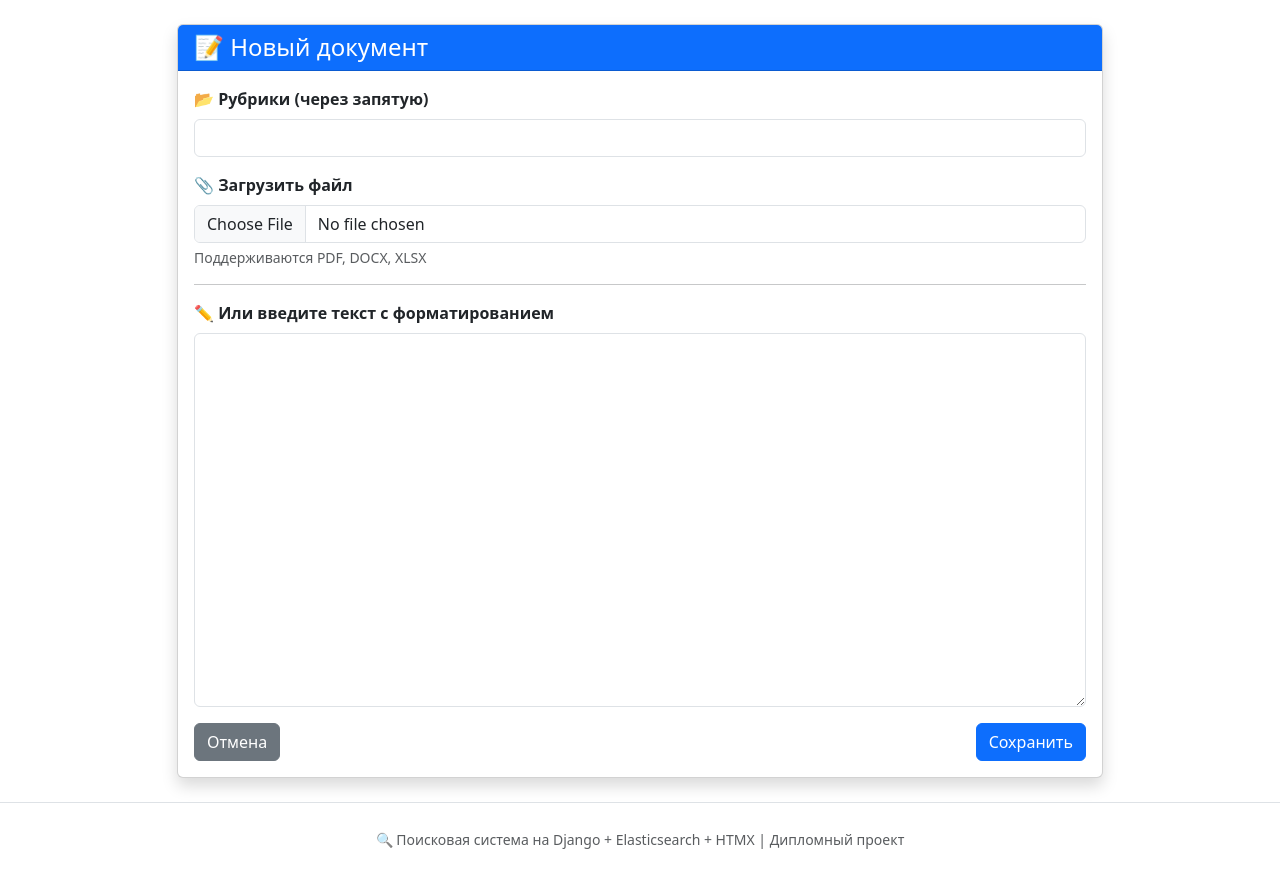
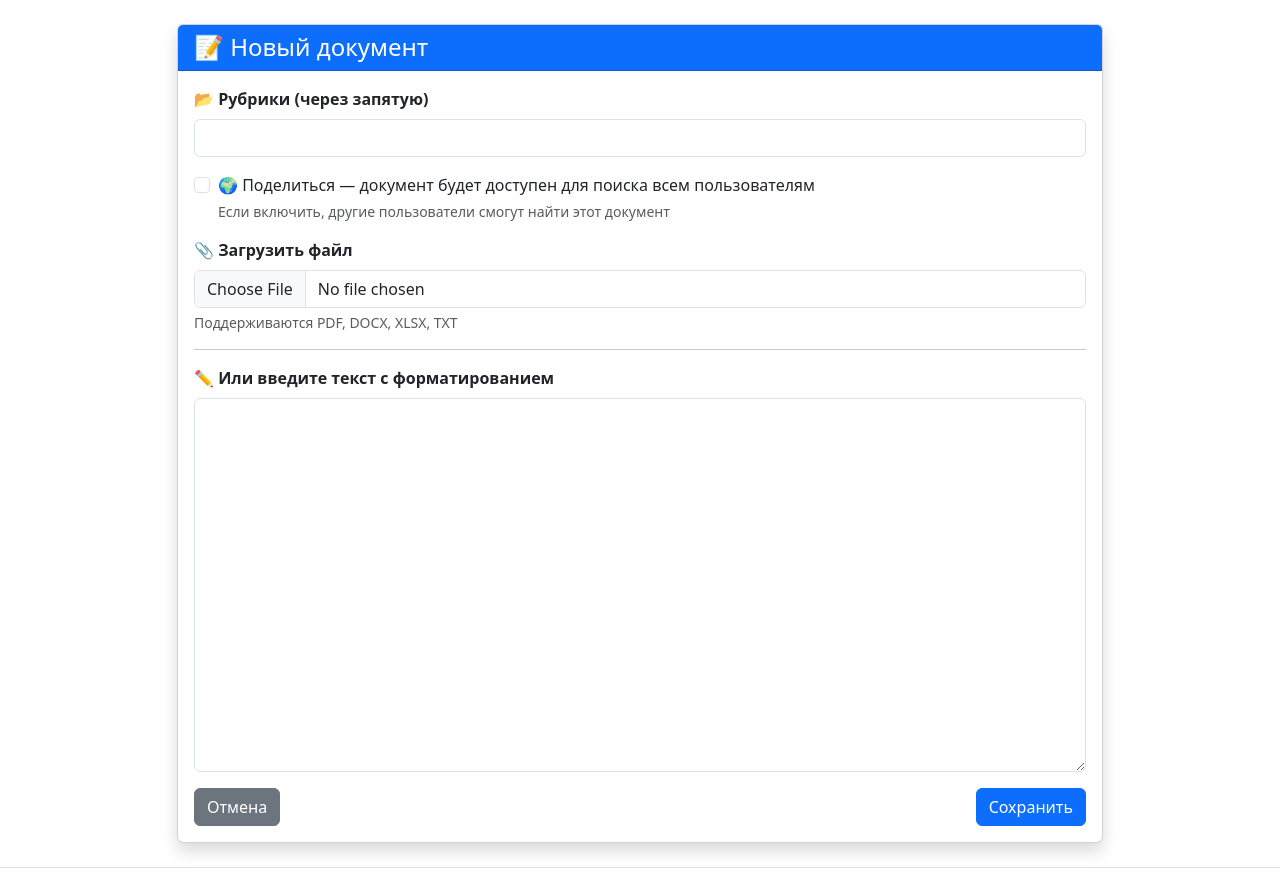
Before and after one commit to aleksey-s-lozhkin/Diploma, a Django app: page /documents/create/ in a window 1280 px wide. Shown: the part 67-950 px from the top of the page. Before the commit the page ends 916 px from the top, so only its background shows below. Run offline with Django 5.2, Linux system fonts and the light colour scheme; the visitor is signed in with stand-in values (Sample User, id 1); some libraries are stand-ins or nearby versions.

Commit message:
Add public/private for documents

```diff
--- a/config/settings.py
+++ b/config/settings.py
@@ -231,3 +231,6 @@ TINYMCE_COMPRESSOR = False
 RATELIMIT_USE_CACHE = "default"
 RATELIMIT_CACHE_PREFIX = "rl:"
 RATELIMIT_ENABLE = True
+
+# user StrongPass123
+# admin admin
--- a/documents/admin.py
+++ b/documents/admin.py
@@ -28,7 +28,7 @@ class DocumentAdmin(admin.ModelAdmin):
     readonly_fields = ["created_date"]
 
     # Поля для редактирования
-    fields = ["user", "rubrics", "text", "created_date"]
+    fields = ["user", "rubrics", "text", "is_public", "file", "file_name", "file_type", "created_date"]
 
     # Действия
     actions = ["delete_selected"]
--- a/documents/documents.py
+++ b/documents/documents.py
@@ -43,6 +43,7 @@ class DocumentIndex(Document):
     text = fields.TextField(analyzer=russian_analyzer)
     created_date = fields.DateField()
     user_id = fields.IntegerField()
+    is_public = fields.BooleanField()
 
     class Django:
         model = DocumentModel
--- a/documents/models.py
+++ b/documents/models.py
@@ -7,6 +7,7 @@ class Document(models.Model):
     rubrics = models.JSONField(default=list)
     text = models.TextField(verbose_name="Текст документа (HTML)")
     created_date = models.DateTimeField(auto_now_add=True)
+    is_public = models.BooleanField(default=False, verbose_name="Публичный документ")
 
     # Поля для файлов
     file = models.FileField(upload_to="documents/%Y/%m/%d/", blank=True, null=True)
--- a/documents/views_frontend.py
+++ b/documents/views_frontend.py
@@ -135,9 +135,14 @@ class SearchResultsView(View):
                 return render(request, "partials/search_results.html", {"results": [], "query": ""})
 
             connections.configure(default={"hosts": "http://elasticsearch:9200"})
-            s = Search(index="documents")
-            s = s.query("match", text=query)
-            s = s.filter("term", user_id=request.user.id)
+
+            s = Search(index="documents").query(
+                "bool",
+                must=[{"match": {"text": query}}],
+                should=[{"term": {"user_id": request.user.id}}, {"term": {"is_public": True}}],
+                minimum_should_match=1,
+            )
+
             s = s.highlight(
                 "text",
                 fragment_size=300,
@@ -148,6 +153,7 @@ class SearchResultsView(View):
                 boundary_max_scan=50,
                 fragmenter="span",
             )
+
             response = s.execute()
 
             SearchHistory.objects.create(user=request.user, query=query, results_count=response.hits.total.value)
@@ -193,6 +199,7 @@ class DocumentCreateView(View):
         rubrics_str = request.POST.get("rubrics", "")
         rubrics = [r.strip() for r in rubrics_str.split(",") if r.strip()]
         html_text = request.POST.get("text", "")
+        is_public = request.POST.get("is_public") == "on"
 
         # Очищаем HTML от опасных тегов
         cleaned_text = bleach.clean(html_text, tags=ALLOWED_TAGS, strip=True)
@@ -225,6 +232,7 @@ class DocumentCreateView(View):
             user=request.user,
             rubrics=rubrics,
             text=final_text,
+            is_public=is_public,
             file=uploaded_file if uploaded_file else None,
             file_name=file_name,
             file_type=file_type,
@@ -239,6 +247,7 @@ class DocumentEditView(View):
     def get(self, request, pk):
         doc = get_object_or_404(Document, pk=pk, user=request.user)
         rubrics_value = ", ".join(doc.rubrics) if doc.rubrics else ""
+
         return render(
             request,
             "document_form.html",
@@ -250,12 +259,14 @@ class DocumentEditView(View):
         rubrics_str = request.POST.get("rubrics", "")
         rubrics = [r.strip() for r in rubrics_str.split(",") if r.strip()]
         html_text = request.POST.get("text", "")
+        is_public = request.POST.get("is_public") == "on"
 
         # Очищаем HTML
         cleaned_text = bleach.clean(html_text, tags=ALLOWED_TAGS, strip=True)
 
         doc.rubrics = rubrics
         doc.text = cleaned_text
+        doc.is_public = is_public
         doc.save()
 
         messages.success(request, "Документ успешно обновлён")
--- a/templates/document_form.html
+++ b/templates/document_form.html
@@ -19,16 +19,24 @@
                         <input type="text" name="rubrics" class="form-control" value="{{ rubrics_value }}">
                     </div>
 
+                    <div class="form-check mb-3">
+                        <input type="checkbox" name="is_public" id="is_public" class="form-check-input" {% if doc.is_public %}checked{% endif %}>
+                        <label class="form-check-label" for="is_public">
+                            🌍 Поделиться — документ будет доступен для поиска всем пользователям
+                        </label>
+                        <div class="form-text text-muted">Если включить, другие пользователи смогут найти этот документ</div>
+                    </div>
+
                     <div class="mb-3">
                         <label class="form-label fw-bold">📎 Загрузить файл</label>
                         <input type="file" name="file" class="form-control" accept=".pdf,.docx,.xlsx,.txt">
-                        <div class="form-text">Поддерживаются PDF, DOCX, XLSX</div>
+                        <div class="form-text">Поддерживаются PDF, DOCX, XLSX, TXT</div>
                         {% if doc.file %}
-                            <div class="mt-2">
-                                <a href="{{ doc.file.url }}" class="btn btn-sm btn-outline-secondary" target="_blank">
-                                    📄 Текущий файл: {{ doc.file_name }}
-                                </a>
-                            </div>
+                        <div class="mt-2">
+                            <a href="{{ doc.file.url }}" class="btn btn-sm btn-outline-secondary" target="_blank">
+                                📄 Текущий файл: {{ doc.file_name }}
+                            </a>
+                        </div>
                         {% endif %}
                     </div>
 
```
Also changed, not shown: docker-compose.dev.yml (+6 -1 lines), documents/views.py (+8 -3 lines), documents/migrations/0001_initial.py (added), documents/migrations/0002_document_file_document_file_name_document_file_type_and_more.py (added), documents/migrations/__init__.py (added), 1 other file.
